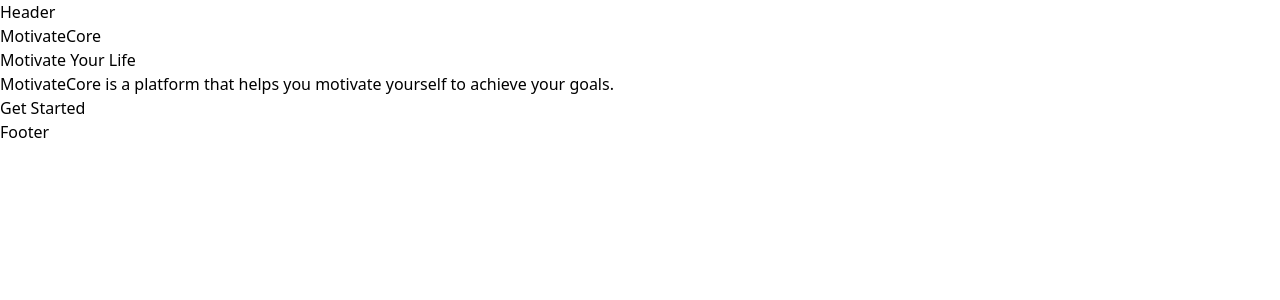
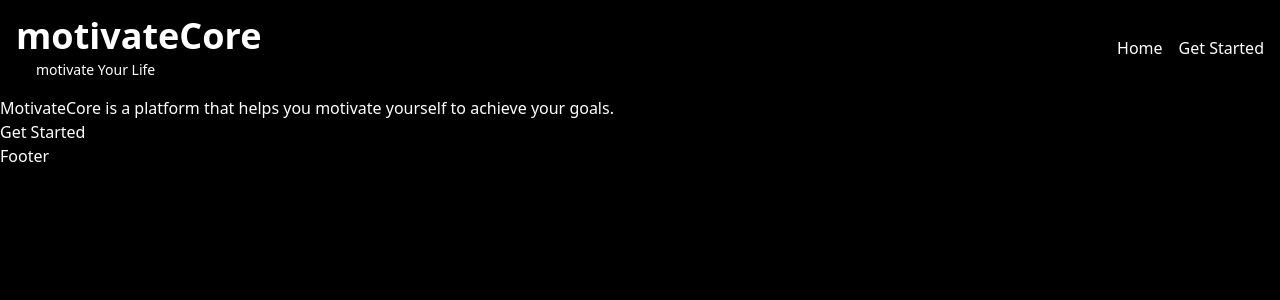
Before and after one commit to zeropse/MindBrew, a React (Vite) app: page / in a window 1280 px wide. Shown: the top 300 px of the page. Built offline with nearby package versions, Linux system fonts and the light colour scheme.

Commit message:
header created

```diff
--- a/index.html
+++ b/index.html
@@ -3,7 +3,7 @@
   <head>
     <meta charset="UTF-8" />
     <meta name="viewport" content="width=device-width, initial-scale=1.0" />
-    <title>MotivateCore ~ Motivate Your Life</title>
+    <title>motivateCore ~ motivate Your Life</title>
   </head>
   <body>
     <div id="root"></div>
--- a/src/components/Header.jsx
+++ b/src/components/Header.jsx
@@ -1,5 +1,35 @@
+import { useNavigate } from "react-router-dom";
+
 const Header = () => {
-  return <div>Header</div>;
+  const navigate = useNavigate();
+  return (
+    <div className="flex justify-between items-center ">
+      <div
+        className="p-4 cursor-pointer hover:text-gray-300"
+        onClick={() => navigate("/")}
+      >
+        <h1 className="text-4xl font-bold">motivateCore</h1>
+        <p className="text-sm pl-5 pt-1">motivate Your Life</p>
+      </div>
+
+      <div className="p-4">
+        <ul className="flex gap-4">
+          <li
+            className="cursor-pointer hover:text-gray-300"
+            onClick={() => navigate("/")}
+          >
+            Home
+          </li>
+          <li
+            className="cursor-pointer hover:text-gray-300"
+            onClick={() => navigate("/started")}
+          >
+            Get Started
+          </li>
+        </ul>
+      </div>
+    </div>
+  );
 };
 
 export default Header;
--- a/src/pages/Home.jsx
+++ b/src/pages/Home.jsx
@@ -1,8 +1,6 @@
 const Home = () => {
   return (
     <div>
-      <h1>MotivateCore</h1>
-      <p>Motivate Your Life</p>
       <p>
         MotivateCore is a platform that helps you motivate yourself to achieve
         your goals.
--- a/src/style/index.css
+++ b/src/style/index.css
@@ -1 +1,6 @@
 @import "tailwindcss";
+
+body {
+  background-color: #000000;
+  color: #ffffff;
+}
```
